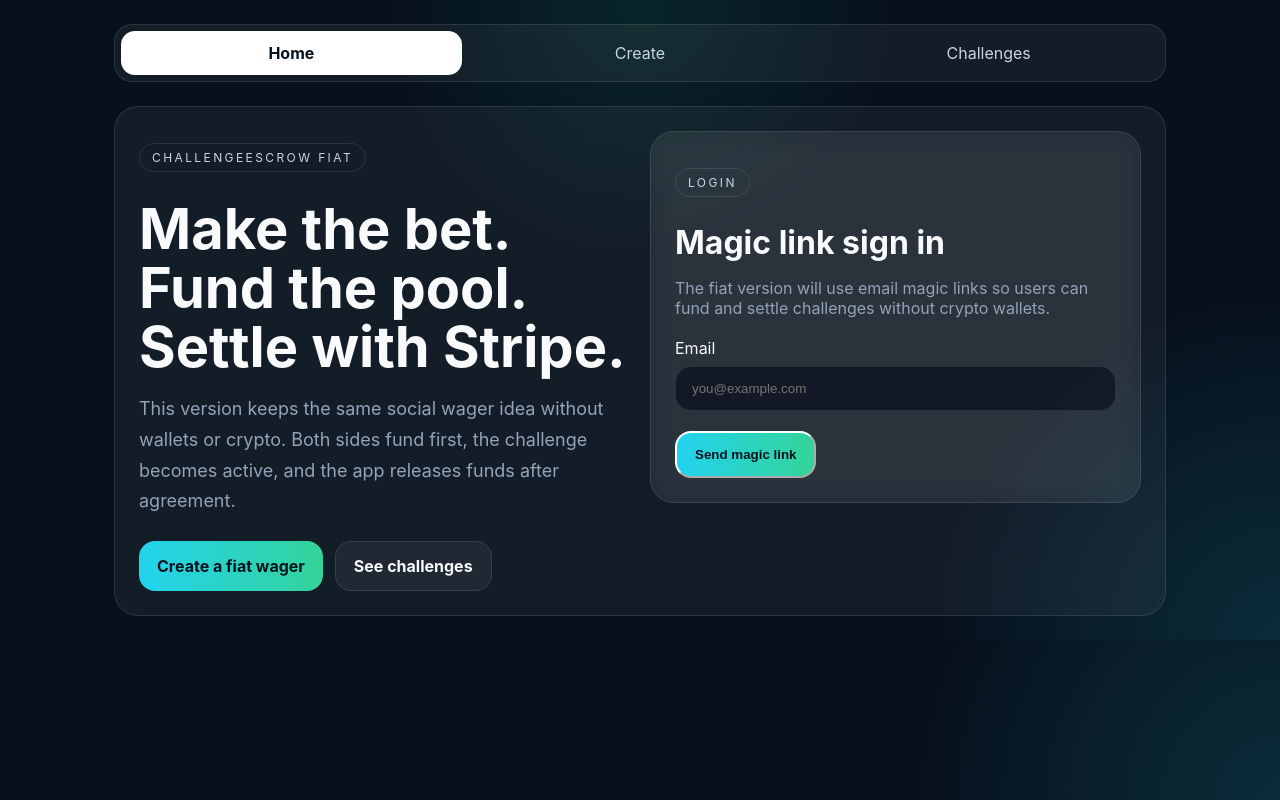
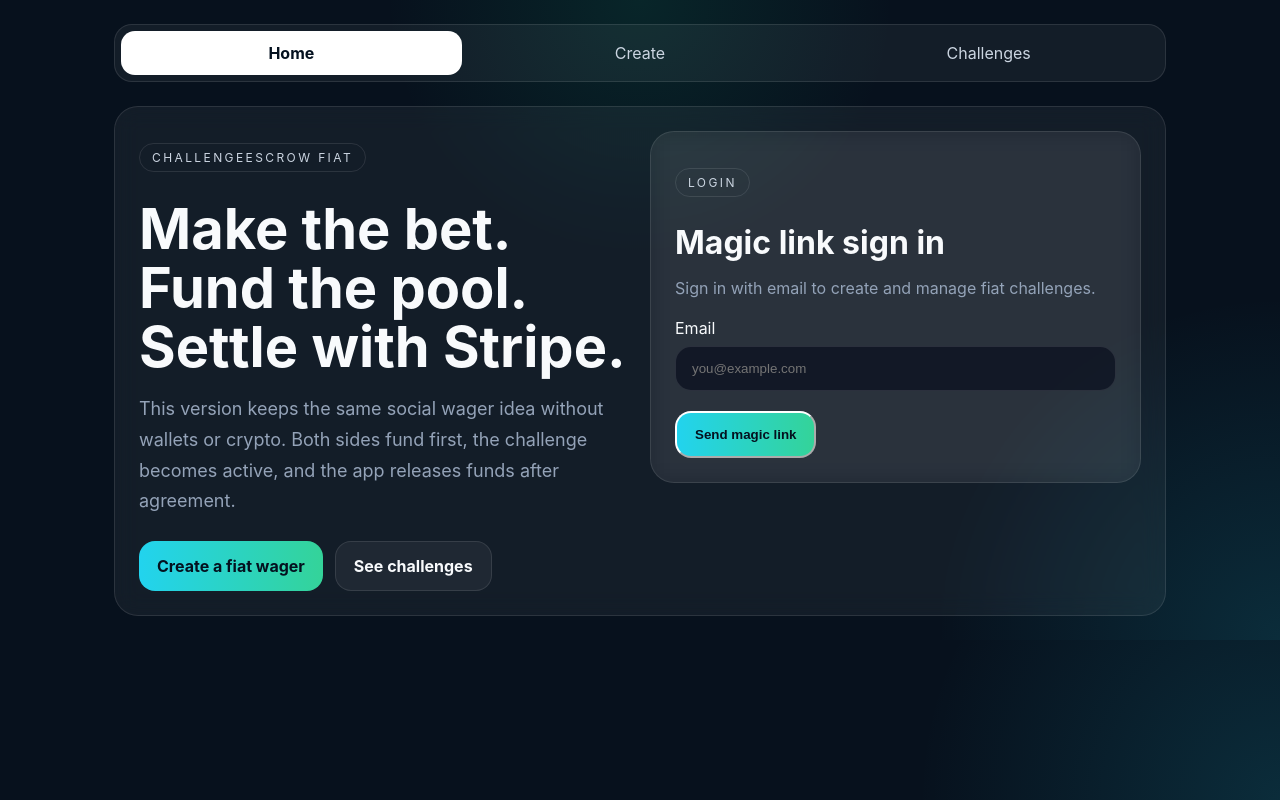
Before and after one commit to botopen25-tech/challenge-escrow-fiat, a Next.js app: page / in a window 1280 px wide. Built offline with nearby package versions, Linux system fonts and the light colour scheme; no server answers.

Commit message:
Wire Supabase magic link auth

```diff
--- a/components/login-card.tsx
+++ b/components/login-card.tsx
@@ -1,18 +1,48 @@
+'use client';
+
+import { FormEvent, useState } from 'react';
+import { supabase } from '../lib/supabase';
+
 export function LoginCard() {
+  const [email, setEmail] = useState('');
+  const [message, setMessage] = useState('');
+
+  async function onSubmit(event: FormEvent<HTMLFormElement>) {
+    event.preventDefault();
+    setMessage('Sending magic link...');
+
+    const { error } = await supabase.auth.signInWithOtp({
+      email,
+      options: {
+        emailRedirectTo: typeof window !== 'undefined' ? window.location.origin : undefined,
+      },
+    });
+
+    if (error) {
+      setMessage(error.message);
+      return;
+    }
+
+    setMessage('Magic link sent. Check your email.');
+  }
+
   return (
     <section className="card">
       <p className="badge">Login</p>
       <h2 style={{ margin: '14px 0 8px', fontSize: 32 }}>Magic link sign in</h2>
       <p className="muted" style={{ marginBottom: 20 }}>
-        The fiat version will use email magic links so users can fund and settle challenges without crypto wallets.
+        Sign in with email to create and manage fiat challenges.
       </p>
-      <label>
-        <div style={{ marginBottom: 8 }}>Email</div>
-        <input placeholder="you@example.com" />
-      </label>
-      <div style={{ display: 'flex', gap: 12, marginTop: 20, flexWrap: 'wrap' }}>
-        <button className="buttonPrimary">Send magic link</button>
-      </div>
+      <form onSubmit={onSubmit}>
+        <label>
+          <div style={{ marginBottom: 8 }}>Email</div>
+          <input value={email} onChange={(e) => setEmail(e.target.value)} placeholder="you@example.com" />
+        </label>
+        <div style={{ display: 'flex', gap: 12, marginTop: 20, flexWrap: 'wrap' }}>
+          <button className="buttonPrimary" type="submit">Send magic link</button>
+        </div>
+      </form>
+      {message ? <p style={{ marginTop: 16 }} className="muted">{message}</p> : null}
     </section>
   );
 }
--- /dev/null
+++ b/lib/supabase.ts
@@ -0,0 +1,6 @@
+import { createClient } from '@supabase/supabase-js';
+
+const url = process.env.NEXT_PUBLIC_SUPABASE_URL!;
+const anonKey = process.env.NEXT_PUBLIC_SUPABASE_ANON_KEY!;
+
+export const supabase = createClient(url, anonKey);
--- a/package.json
+++ b/package.json
@@ -8,6 +8,7 @@
     "start": "next start"
   },
   "dependencies": {
+    "@supabase/supabase-js": "2.57.4",
     "next": "14.2.30",
     "react": "18.3.1",
     "react-dom": "18.3.1"
```
Also changed, not shown: 1 other file (tests, documents, lock files or other folders).
